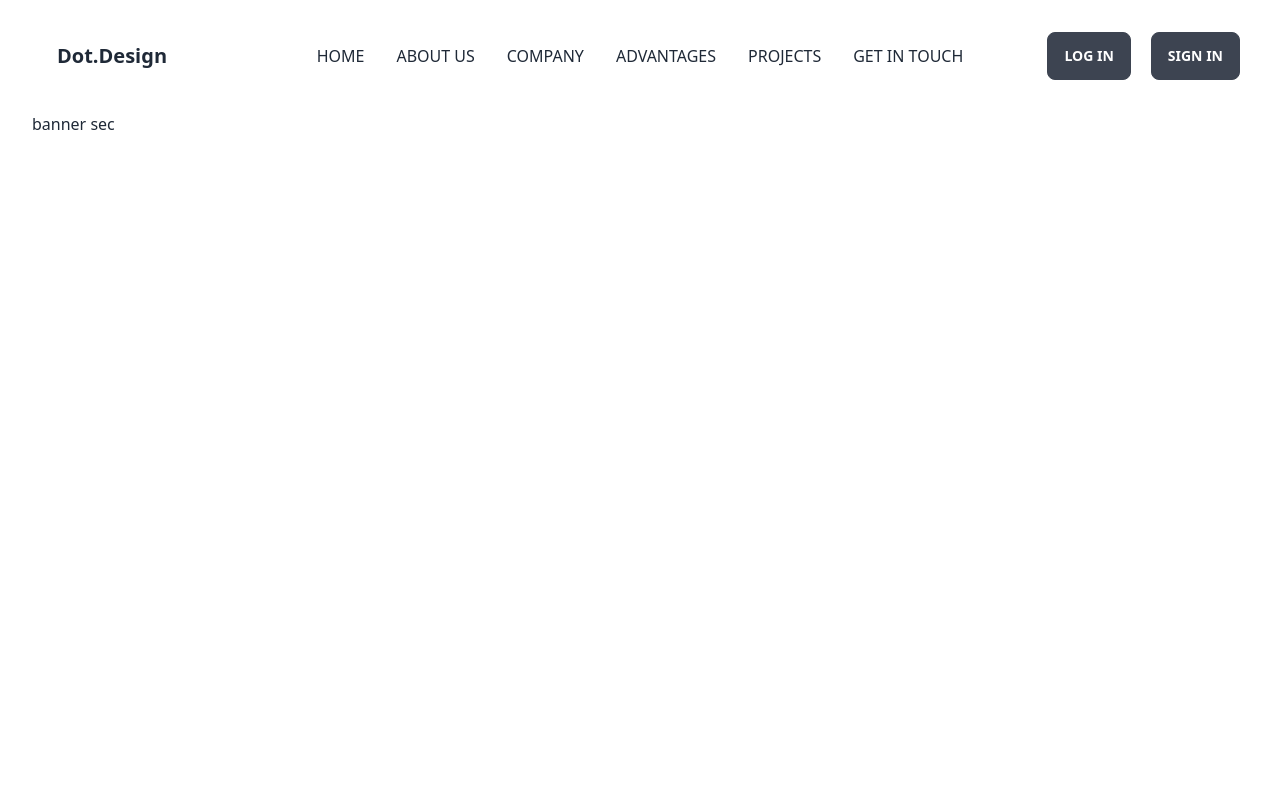
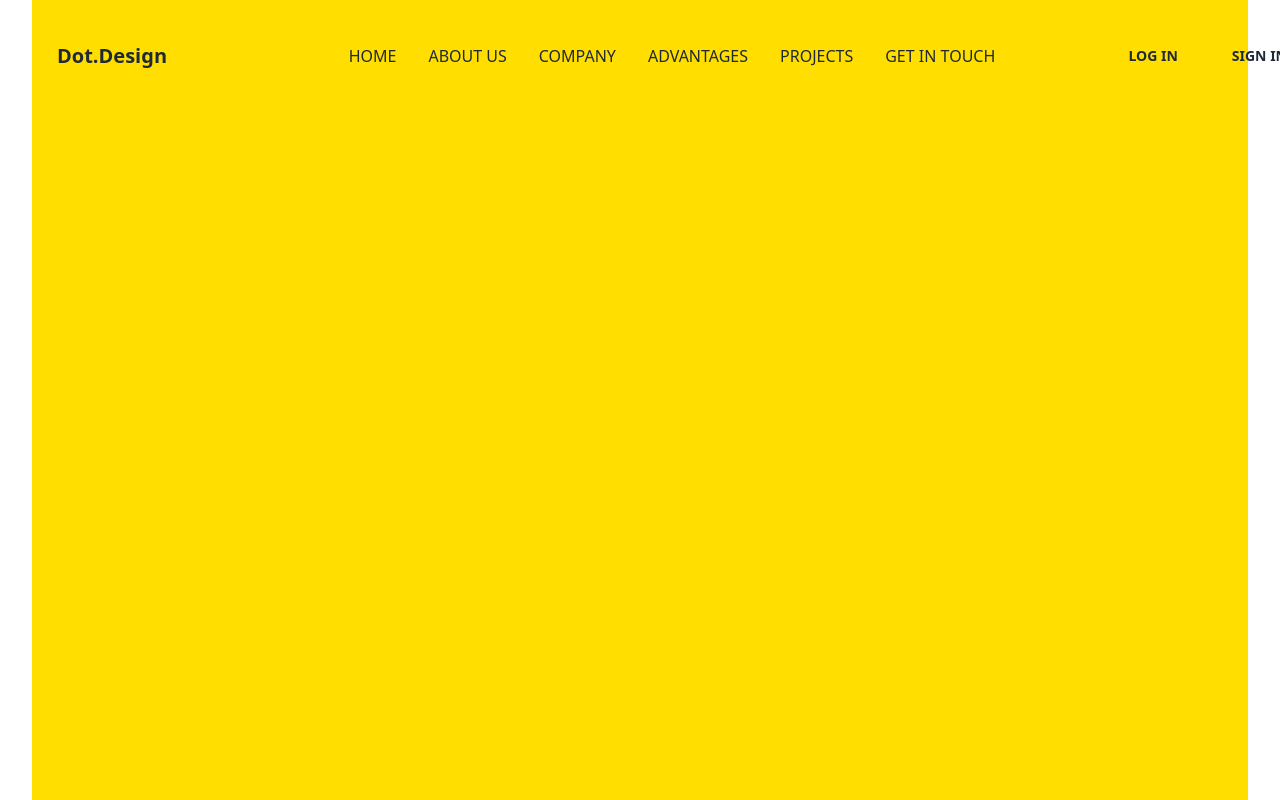
Before and after one commit to dipankar309/design-agency, a Next.js app: page / in a window 1280 px wide. Built offline with nearby package versions, Linux system fonts and the light colour scheme.

Commit message:
add some file

```diff
--- a/components/parts/Nab.tsx
+++ b/components/parts/Nab.tsx
@@ -1,8 +1,9 @@
 import Link from "next/link";
+import React from "react";
 
 export default function Nab() {
   return (
-    <div className="navbar bg-base-100 py-8">
+    <div className="navbar bg-transparent py-8 fixed z-10">
       <div className="navbar-start">
         <div className="dropdown">
           <label tabIndex={0} className="btn btn-ghost lg:hidden">
@@ -56,9 +57,7 @@ export default function Nab() {
             <a>HOME</a>
           </li>
           <li tabIndex={0}>
-            <a>
-              ABOUT US
-            </a>
+            <a>ABOUT US</a>
           </li>
           <li>
             <a>COMPANY</a>
@@ -75,8 +74,8 @@ export default function Nab() {
         </ul>
       </div>
       <div className="navbar-end flex gap-x-5">
-        <a className="btn">LOG IN</a>
-        <a className="btn">SIGN IN</a>
+        <a className="btn btn-ghost">LOG IN</a>
+        <a className="btn btn-ghost">SIGN IN</a>
       </div>
     </div>
   );
--- /dev/null
+++ b/components/parts/about.tsx
@@ -0,0 +1,11 @@
+import React from 'react';
+
+function about() {
+    return (
+        <div>
+
+        </div>
+    );
+}
+
+export default about;
--- a/components/parts/hero.tsx
+++ b/components/parts/hero.tsx
@@ -1,12 +1,12 @@
 import Link from "next/link"
-
+import React from "react";
 
 export default function Banner() {
-    return (
-        <section className="h-full">
-            banner sec
+    return(
+        <section className="h-screen bg-[#FFDE00] w-full">
+            <div className=" container mx-auto">
 
+            </div>
         </section>
-
     );
   }
--- a/styles/globals.css
+++ b/styles/globals.css
@@ -1,3 +1,8 @@
 @import "tailwindcss/base";
 @import "tailwindcss/components";
 @import "tailwindcss/utilities";
+
+
+.Home_container__bCOhY{
+  padding: 0px !important;
+}
```
